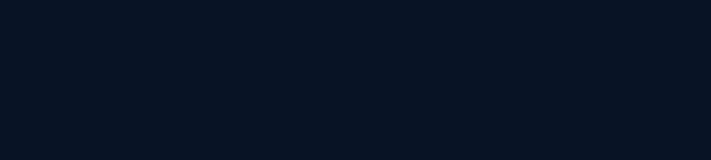
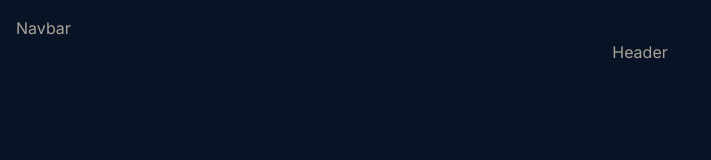
Before and after one commit to MateuszS0/Portfolio_Next.js-WIP, a Next.js app in the folder portfolio_nextjs/: page / in a window 1280 px wide. Shown: the top 160 px of the page, without its empty margins (0-711 px from the left). Built offline with nearby package versions, Linux system fonts and the light colour scheme.

Commit message:
feat: header and navbar

```diff
--- a/portfolio_nextjs/app/globals.css
+++ b/portfolio_nextjs/app/globals.css
@@ -3,9 +3,7 @@
 @tailwind utilities;
 
 :root {
-  --foreground-rgb: 8, 20, 38;
-  --background-start-rgb: 8, 20, 38;
-  --background-end-rgb: 8, 20, 38;
+  --background-rgb: 8, 20, 38;
   --text-rgb-primary: 169, 162, 151;
   --text-rgb-secondary: 96, 255, 217;
   --shadow-primary: 0, 144, 118;
@@ -14,9 +12,19 @@
 
 @media (prefers-color-scheme: dark) {
   :root {
-    --foreground-rgb: 255, 255, 255;
-    --background-start-rgb: 0, 0, 0;
-    --background-end-rgb: 0, 0, 0;
+    --background-rgb: 8, 20, 38;
+  }
+}
+
+body {
+  color: rgb(var(--text-rgb-primary));
+  background: rgb(var(--background-rgb))
+
+}
+
+@layer utilities {
+  .text-balance {
+    text-wrap: balance;
   }
 }
 
@@ -25,19 +33,3 @@
   box-shadow: 4px 4px 0 0 var(--shadow-primary);
     transform: translate(-5px, -5px);
 }
-
-body {
-  color: rgb(var(--foreground-rgb));
-  background: linear-gradient(
-      to bottom,
-      transparent,
-      rgb(var(--background-end-rgb))
-    )
-    rgb(var(--background-start-rgb));
-}
-
-@layer utilities {
-  .text-balance {
-    text-wrap: balance;
-  }
-}
--- a/portfolio_nextjs/app/page.tsx
+++ b/portfolio_nextjs/app/page.tsx
@@ -1,7 +1,13 @@
-import Image from "next/image";
+import Header from "../components/Header/header";
+import Navbar from "@/components/Header/Navbar/navbar";
+
 
 export default function Home() {
   return (
-    <div></div>
+    <div className="m-4">
+      <Navbar/>
+      <Header/>
+
+    </div>
   );
 }
--- /dev/null
+++ b/portfolio_nextjs/components/Header/Navbar/navbar.tsx
@@ -0,0 +1,8 @@
+
+
+const Navbar = () => {
+    return(
+        <div className="navbar-wrapper">Navbar</div>
+    )
+}
+export default Navbar;
--- /dev/null
+++ b/portfolio_nextjs/components/Header/header.tsx
@@ -0,0 +1,8 @@
+
+
+const Header = () => {
+    return(
+        <div className="header-wrapper flex justify-center">Header</div>
+    )
+}
+export default Header;
```
Also changed, not shown: portfolio_nextjs/components/Header/Navbar/navbar.css (added), portfolio_nextjs/components/Header/header.css (added), portfolio_nextjs/public/bitmojiv2.png (added).
